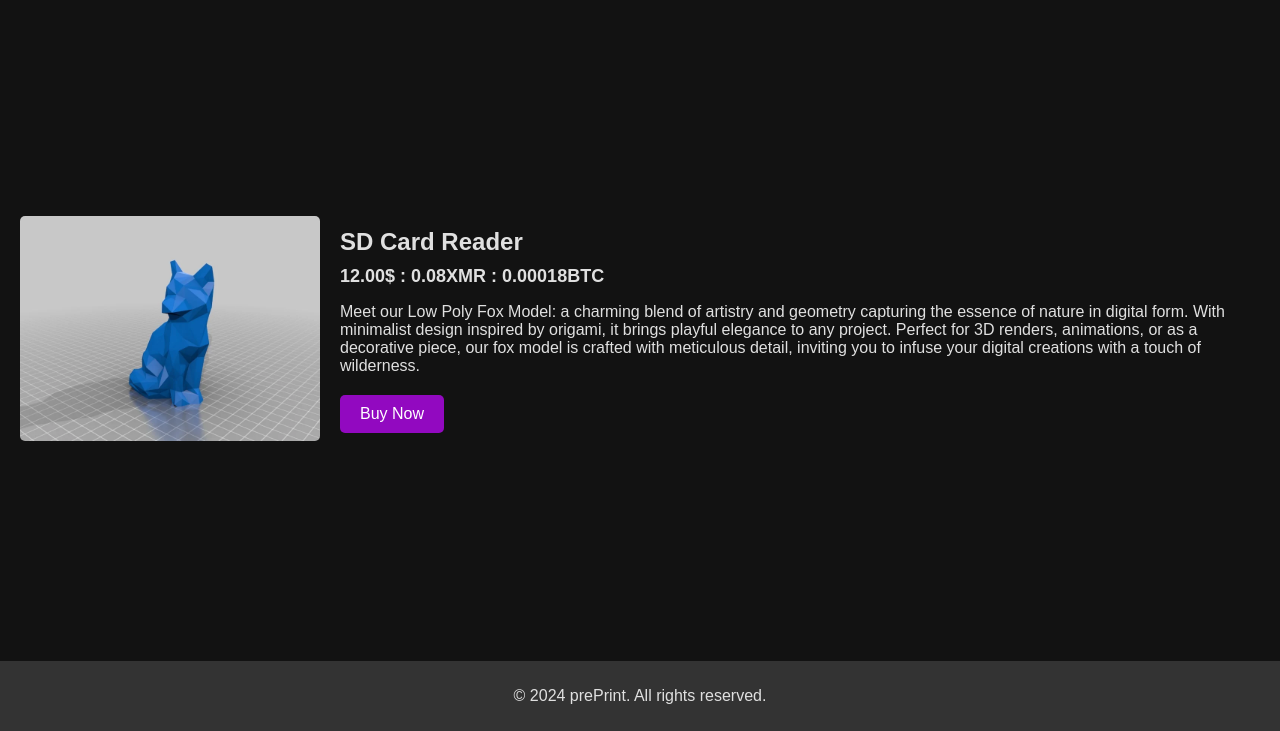
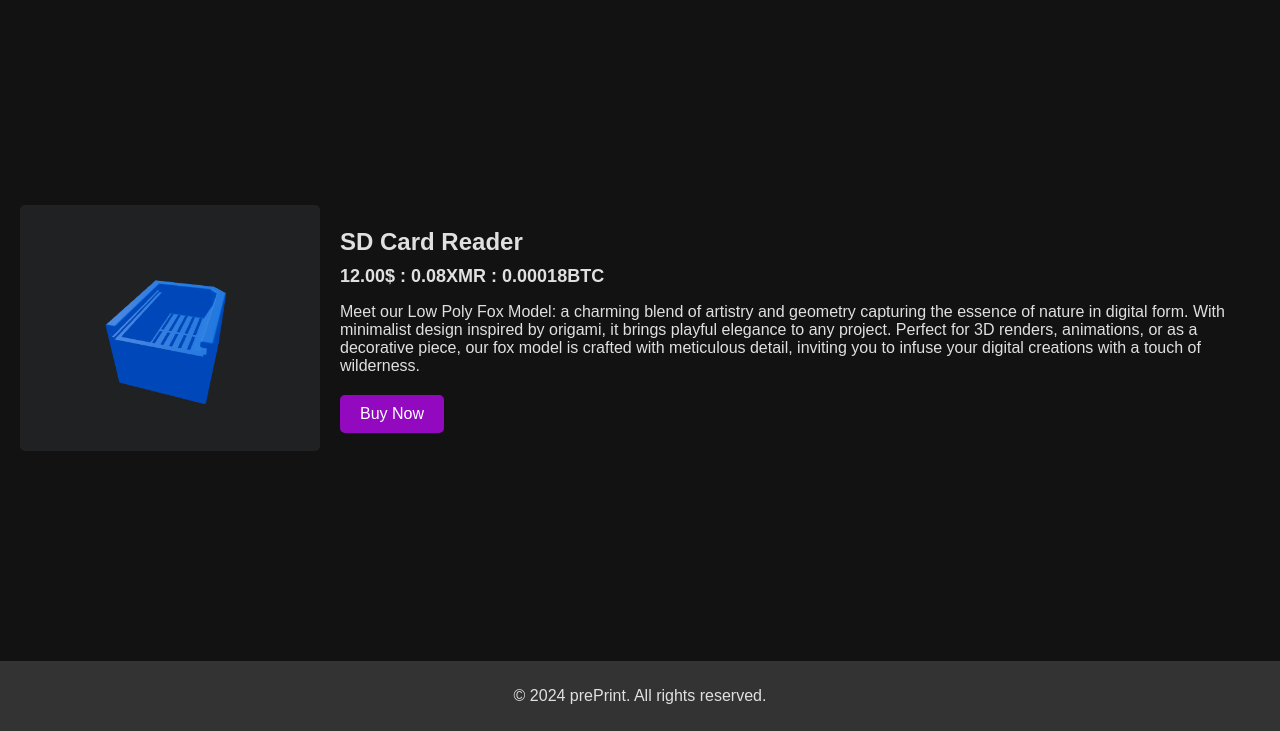
Before and after one commit to Thoryian/prePrintlooksattempt, a plain HTML site: page sd_card_holder.html in a window 1280 px wide. Shown: the part 69-800 px from the top of the page. Drawn offline with Linux system fonts and the light colour scheme.

Commit message:
Add files via upload

```diff
--- a/sd_card_holder.html
+++ b/sd_card_holder.html
@@ -15,7 +15,7 @@
 
     <main class="main">
         <div class="product-image">
-            <img src="fox_display_large.webp" alt="Fennec Fox Ring">
+            <img src="image.png" alt="Fennec Fox Ring">
         </div>
         <div class="product-details">
             <h2 class="product-title">SD Card Reader</h2>
```
